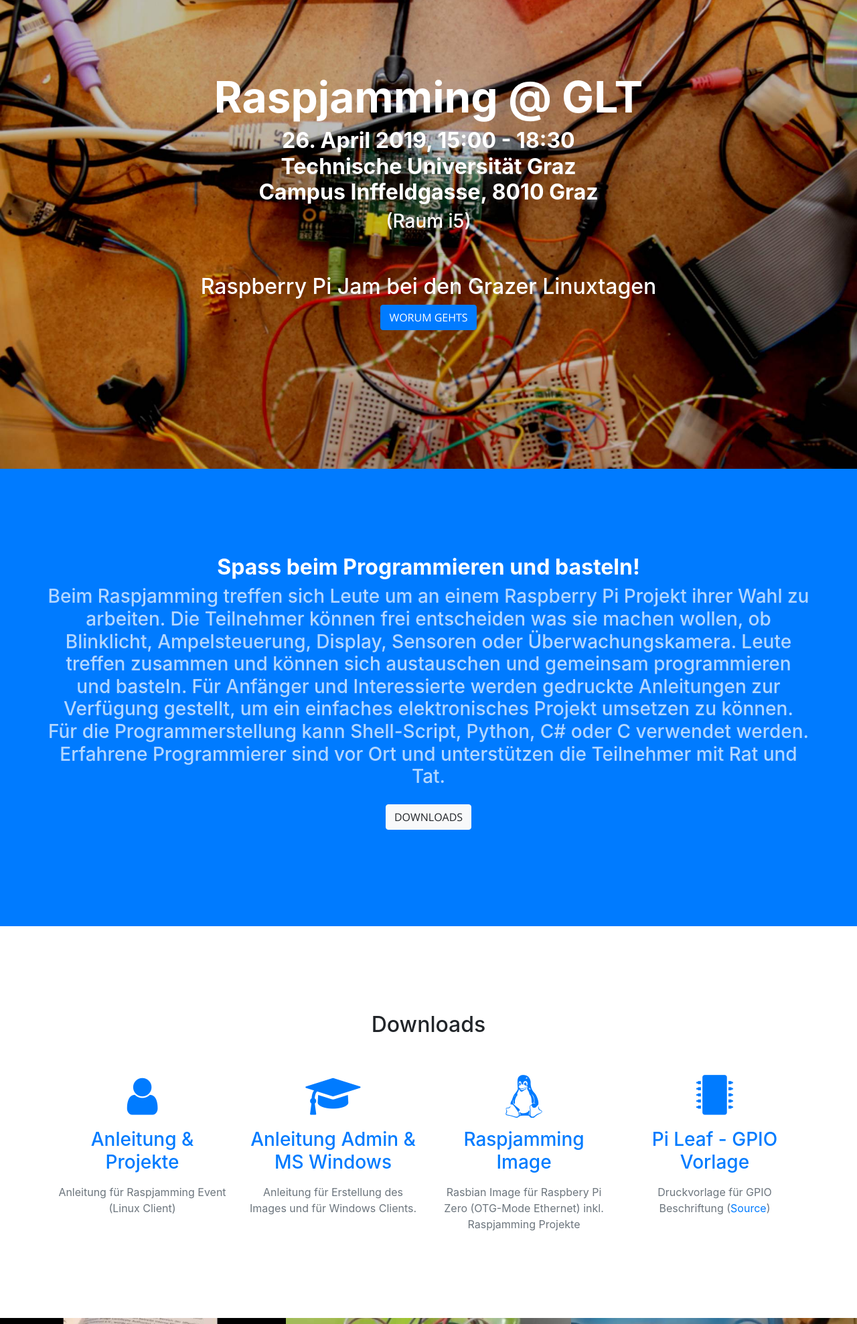
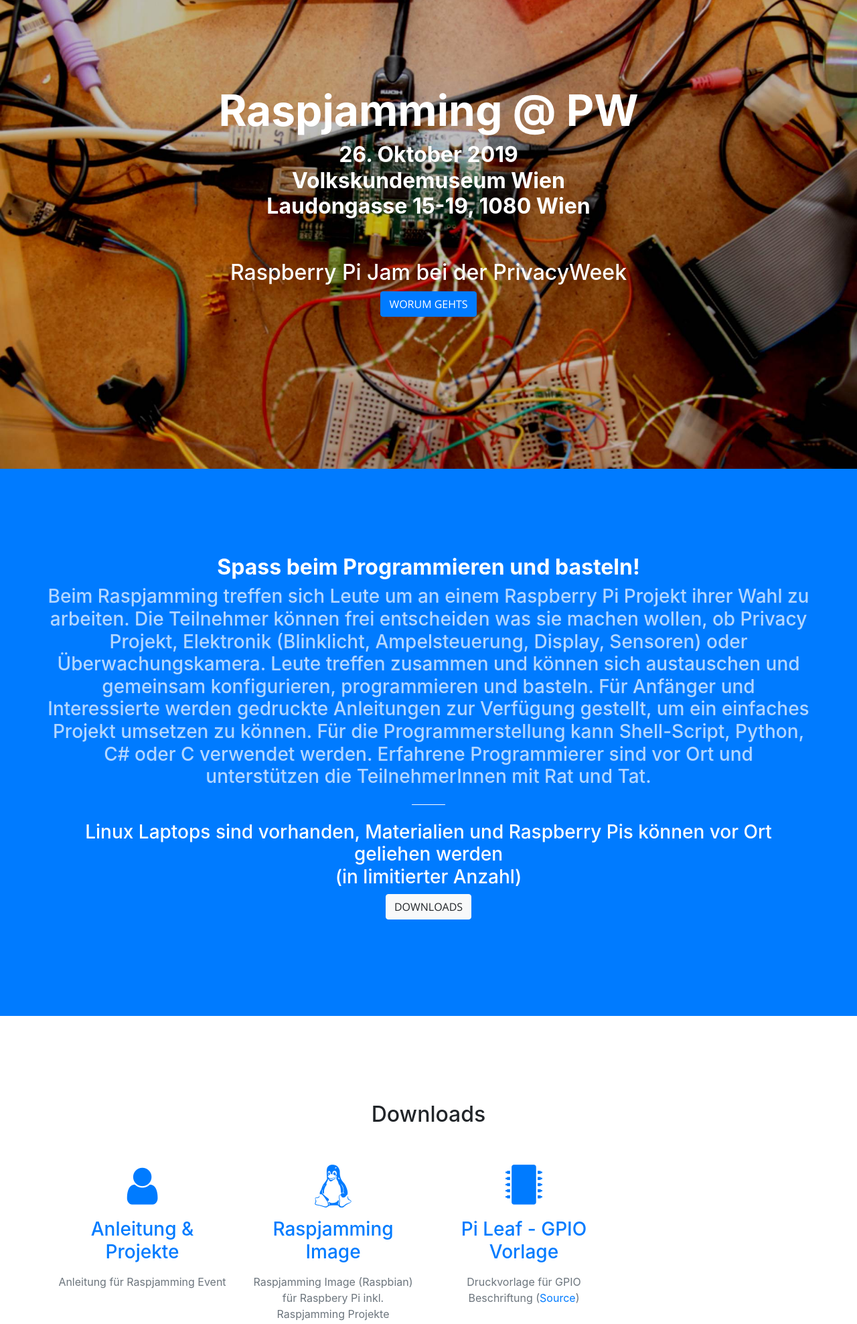
Before and after one commit to GrazerComputerClub/Raspjamming-Doc, a website with bundled scripts: page index.html in a window 1280 px wide. Shown: the part 100-2077 px from the top of the page at 67% size. Built offline with nearby package versions, Linux system fonts and the light colour scheme.

Commit message:
Privacyweek Event

```diff
--- a/index.html
+++ b/index.html
@@ -67,6 +67,16 @@
         <div class="row">
           <div class="col-lg-8 mx-auto">
             <h1>
+              <strong>Raspjamming @ PW</strong><BR>
+            </h1>
+            <h2>
+              <strong>26. Oktober 2019<BR>
+              Volkskundemuseum Wien <BR>
+              Laudongasse 15-19, 1080 Wien </strong>
+            </h2>
+
+<!--
+            <h1>
               <strong>Raspjamming @ GLT</strong><BR>
             </h1>
             <h2>
@@ -75,10 +85,12 @@
 Campus Inffeldgasse, 8010 Graz</strong>
             </h2>
             <h3>(Raum i5)</h3>
+-->
             <hr>
           </div>
           <div class="col-lg-10 mx-auto">
-            <h2>Raspberry Pi Jam bei den Grazer Linuxtagen</h2>
+ <!--             <h2>Raspberry Pi Jam bei den Grazer Linuxtagen</h2> -->
+            <h2>Raspberry Pi Jam bei der PrivacyWeek</h2>
             <a class="btn btn-primary btn-xl js-scroll-trigger" href="#about">Worum gehts</a>
           </div>
         </div>
@@ -91,14 +103,13 @@
           <div class="col-lg-18 mx-auto text-center">
             <h2 class="section-heading text-white"><strong>Spass beim Programmieren und basteln!</strong></h2>
 <h3 class="section-heading text-white">
-<p class="text-faded mb-4">Beim Raspjamming treffen sich Leute um an einem Raspberry Pi Projekt ihrer Wahl zu arbeiten. Die Teilnehmer können frei entscheiden was sie machen wollen, ob Blinklicht, Ampelsteuerung, Display, Sensoren oder Überwachungskamera. Leute treffen zusammen und können sich austauschen und gemeinsam programmieren und basteln. Für Anfänger und Interessierte werden gedruckte Anleitungen zur Verfügung gestellt, um ein einfaches elektronisches Projekt umsetzen zu können. Für die Programmerstellung kann Shell-Script, Python, C# oder C verwendet werden. Erfahrene Programmierer sind vor Ort und unterstützen die Teilnehmer mit Rat und Tat.</p>
+<p class="text-faded mb-4">Beim Raspjamming treffen sich Leute um an einem Raspberry Pi Projekt ihrer Wahl zu arbeiten. Die Teilnehmer können frei entscheiden was sie machen wollen, ob Privacy Projekt, Elektronik (Blinklicht, Ampelsteuerung, Display, Sensoren) oder Überwachungskamera. Leute treffen zusammen und können sich austauschen und gemeinsam konfigurieren, programmieren und basteln. Für Anfänger und Interessierte werden gedruckte Anleitungen zur Verfügung gestellt, um ein einfaches Projekt umsetzen zu können. Für die Programmerstellung kann Shell-Script, Python, C# oder C verwendet werden. Erfahrene Programmierer sind vor Ort und unterstützen die TeilnehmerInnen mit Rat und Tat.</p>
 </h3>
-<!--
+
          <hr class="light my-4">
             <h3 class="section-heading text-white">
-            Linux PCs sind vorhanden, Materialien und Raspberry Pi Zeros können vor Ort erworben werden<BR>(in limitierter Anzahl)
+            Linux Laptops sind vorhanden, Materialien und Raspberry Pis können vor Ort geliehen werden<BR>(in limitierter Anzahl)
             </h3>
--->
             <p>
             <a class="btn btn-light btn-xl js-scroll-trigger" href="#services">Downloads</a>
             </p>
@@ -153,9 +164,10 @@
             <div class="service-box mt-5 mx-auto">
               <i class="fa fa-4x fa-user text-primary mb-3 sr-icons"></i>
               <a href="https://github.com/GrazerComputerClub/Raspjamming/releases/"><h3 class="mb-3">Anleitung & Projekte</h3></a>
-              <p class="text-muted mb-0">Anleitung für Raspjamming Event (Linux Client)</p>
+              <p class="text-muted mb-0">Anleitung für Raspjamming Event</p>
             </div>
           </div>
+             <!--
           <div class="col-lg-3 col-md-6 text-center">
             <div class="service-box mt-5 mx-auto">
               <i class="fa fa-4x fa-graduation-cap text-primary mb-3 sr-icons"></i>
@@ -163,11 +175,12 @@
               <p class="text-muted mb-0">Anleitung für Erstellung des Images und für Windows Clients.</p>
             </div>
           </div>
+-->
           <div class="col-lg-3 col-md-6 text-center">
             <div class="service-box mt-5 mx-auto">
               <i class="fa fa-4x fa-linux text-primary mb-3 sr-icons"></i> <!-- a-newspaper-o fa-file-pdf-o-->
               <a href="https://github.com/GrazerComputerClub/Raspjamming-Image/"><h3 class="mb-3">Raspjamming Image</h3></a>
-              <p class="text-muted mb-0">Rasbian Image für Raspbery Pi Zero (OTG-Mode Ethernet) inkl. Raspjamming Projekte</p>
+              <p class="text-muted mb-0">Raspjamming Image (Raspbian) für Raspbery Pi inkl. Raspjamming Projekte</p>
             </div>
           </div>
           <div class="col-lg-3 col-md-6 text-center">
@@ -468,7 +481,7 @@
           <div class="col-lg-12 m	x-auto text-center">
             <h2 class="section-heading">Kontakt</h2>
             <hr class="my-4">
-            <p class="mb-5">Raspjamming wird vom <a href="https://gc2.at/">Grazer Computer Club</a> organisiert. Der Event wird als Teil der Grazer Linuxtage Workshops veranstaltet.</p>
+            <p class="mb-5">Raspjamming wird vom <a href="https://gc2.at/">Grazer Computer Club</a> organisiert. Der Event wird als Teil einer größeren Veranstaltung durchgeführt.</p>
           </div>
         </div>
         <div class="row">
@@ -490,10 +503,17 @@
               <a href="https://gc2.at/">gc2.at</a>
             </p>
           </div>
+          <!--
           <div class="col-lg-2 mr-auto text-center">
             <i class="fa fa-chrome fa-3x mb-3 sr-contact"></i>
             <p>
               <a href="https://www.linuxtage.at/">linuxtage.at</a>
+            </p>
+          </div>-->
+          <div class="col-lg-2 mr-auto text-center">
+            <i class="fa fa-chrome fa-3x mb-3 sr-contact"></i>
+            <p>
+              <a href="https://privacyweek.at">privacyweek.at</a>
             </p>
           </div>
         </div>
```
